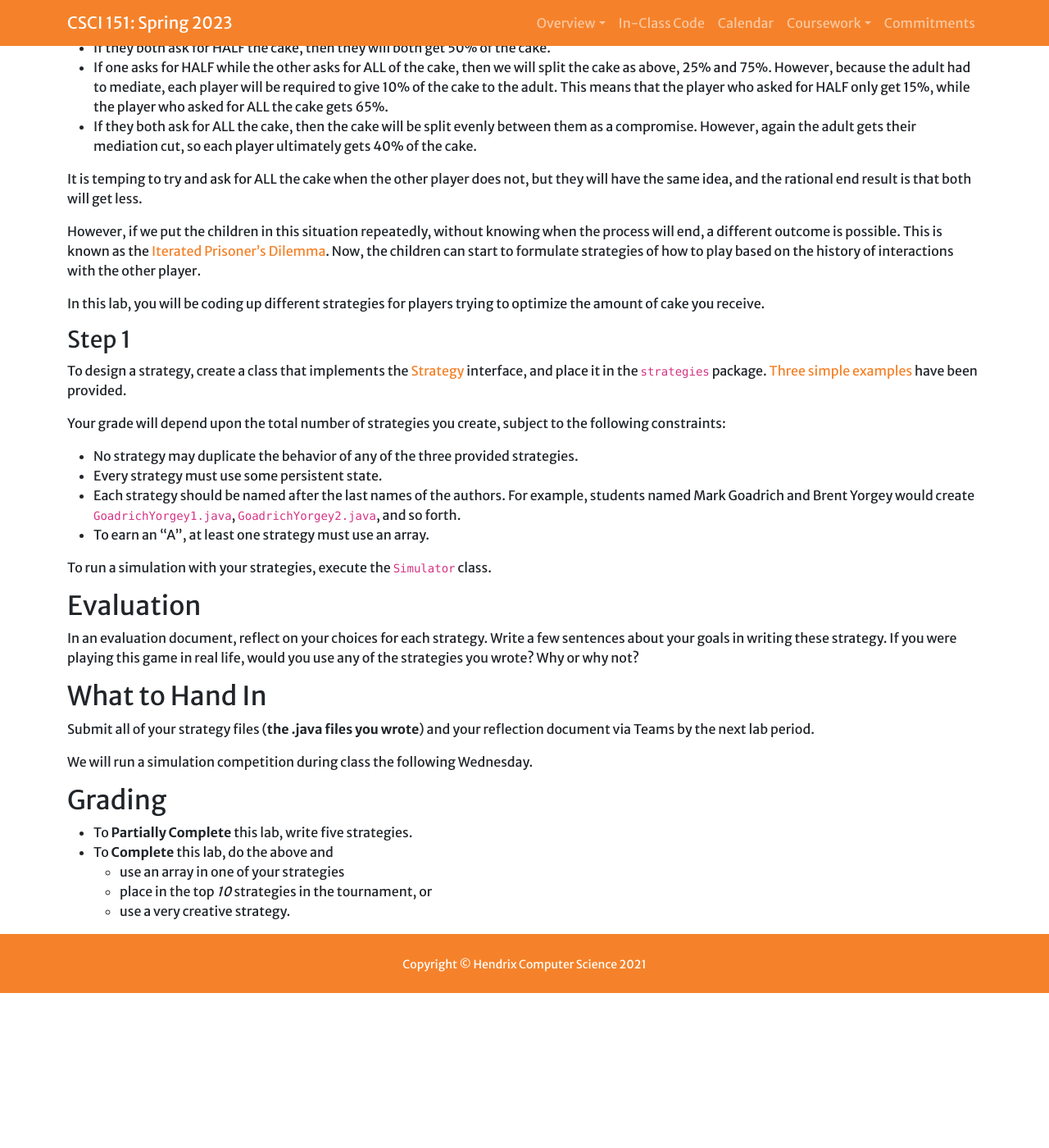
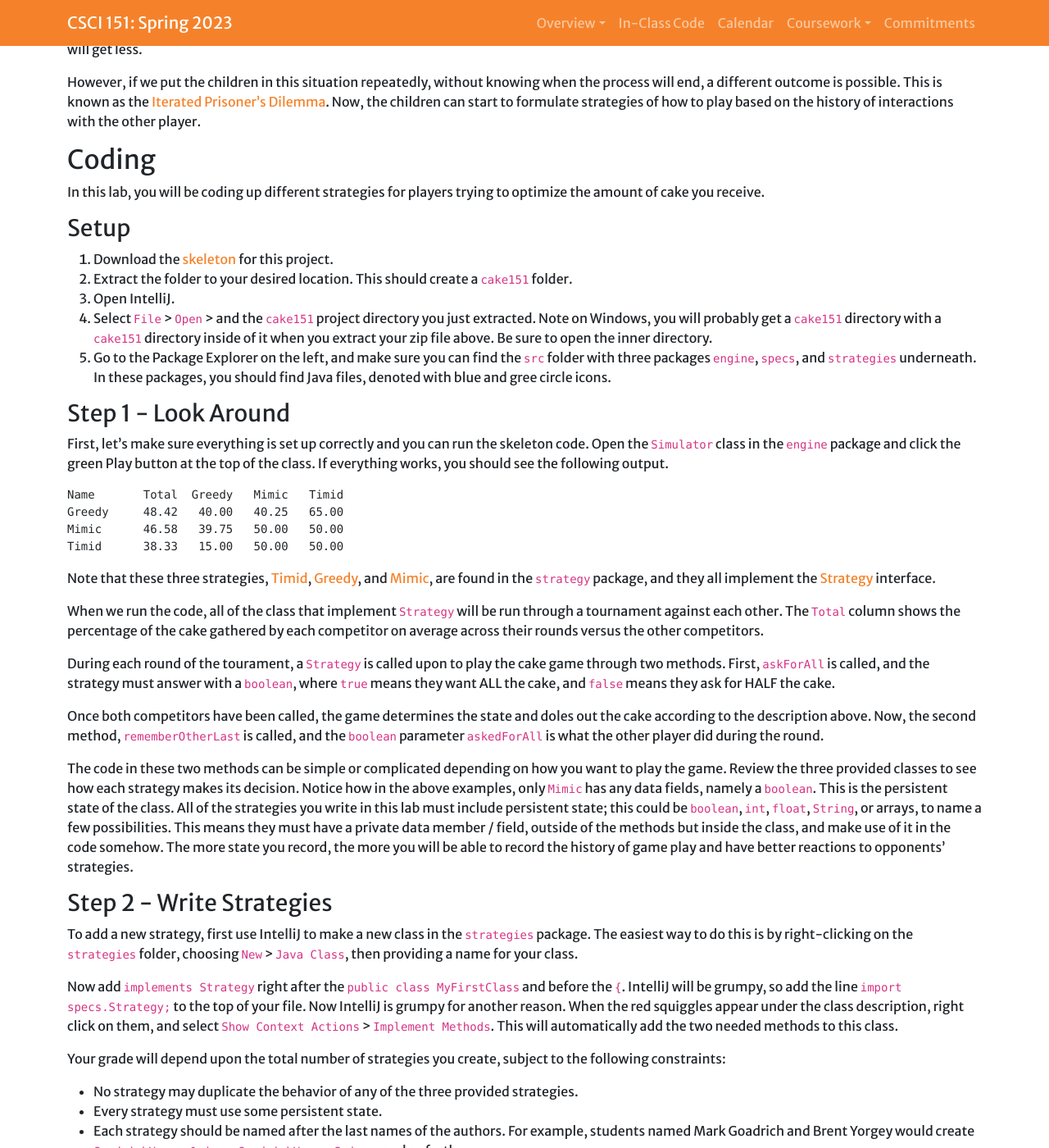
Before and after one commit to Hendrix-CS/csci151, a Jekyll site: the page built from labs/cake.md, in a window 1280 px wide and 1400 px high, scrolled down 765 px. Shown: the whole window at 82% size. Built offline with Jekyll 4.4.1, drawn with Linux system fonts in a browser that asks for light colours; a script that is not in the unit is left out; our own code applies the rules of GitHub Pages for plain Markdown files; before the commit the page ends 1976 px from its top, so only the background shows below that; some of the changed text lies outside the part shown.

Commit message:
Updated TA hours, revised Lab 2 with much more description.

````diff
--- a/labs/cake.md
+++ b/labs/cake.md
@@ -9,16 +9,6 @@ worktitle: How to Divide a Cake
 
 In this lab, we will develop computational strategies for a simple game
 about dividing a cake.
-
-## Materials
-
-
-1.  Download the [skeleton](../code/cake151.zip) for this project.
-2.  Extract the file to your desired location.
-3.  Open IntelliJ.
-4.  Select `File` \> `Open` \> and the project directory.
-5.  Go to the Package Explorer, and make sure the desired files are in
-    place.
 
 ## Description
 
@@ -48,16 +38,46 @@ Dilemma](https://en.wikipedia.org/wiki/Prisoner's_dilemma#The_iterated_prisoner'
 Now, the children can start to formulate strategies of how to play based on
 the history of interactions with the other player.
 
+## Coding
+
 In this lab, you will be coding up different strategies for players trying
 to optimize the amount of cake you receive.
 
-### Step 1
+### Setup
 
-To design a strategy, create a class that implements the
-[Strategy](../code/Strategy.java) interface, and place it in the
-`strategies` package. [Three](../code/Timid.java)
-[simple](../code/Greedy.java) [examples](../code/Mimic.java) have been
-provided.
+1.  Download the [skeleton](../code/cake151.zip) for this project.
+2.  Extract the folder to your desired location. This should create a `cake151` folder.
+3.  Open IntelliJ.
+4.  Select `File` \> `Open` \> and the `cake151` project directory you just extracted. Note on Windows, you will probably get a `cake151` directory with a `cake151` directory inside of it when you extract your zip file above. Be sure to open the inner directory.
+5.  Go to the Package Explorer on the left, and make sure you can find the `src` folder with three packages `engine`, `specs`, and `strategies` underneath. In these packages, you should find Java files, denoted with blue and gree circle icons.
+
+### Step 1 - Look Around
+
+First, let's make sure everything is set up correctly and you can run the skeleton code. Open the `Simulator` class in the `engine` package and click the green Play button at the top of the class. If everything works, you should see the following output.
+
+```
+Name       Total  Greedy   Mimic   Timid
+Greedy     48.42   40.00   40.25   65.00
+Mimic      46.58   39.75   50.00   50.00
+Timid      38.33   15.00   50.00   50.00
+```
+
+Note that these three strategies, [Timid](../code/Timid.java),
+[Greedy](../code/Greedy.java), and [Mimic](../code/Mimic.java), are found in the `strategy` package, and they all implement the [Strategy](../code/Strategy.java) interface.
+
+When we run the code, all of the class that implement `Strategy` will be run through a tournament against each other. The `Total` column shows the percentage of the cake gathered by each competitor on average across their rounds versus the other competitors.
+
+During each round of the tourament, a `Strategy` is called upon to play the cake game through two methods. First, `askForAll` is called, and the strategy must answer with a `boolean`, where `true` means they want ALL the cake, and `false` means they ask for HALF the cake.
+
+Once both competitors have been called, the game determines the state and doles out the cake according to the description above. Now, the second method, `rememberOtherLast` is called, and the `boolean` parameter `askedForAll` is what the other player did during the round.
+
+The code in these two methods can be simple or complicated depending on how you want to play the game. Review the three provided classes to see how each strategy makes its decision. Notice how in the above examples, only `Mimic` has any data fields, namely a `boolean`. This is the persistent state of the class. All of the strategies you write in this lab must include persistent state; this could be `boolean`, `int`, `float`, `String`, or arrays, to name a few possibilities. This means they must have a private data member / field, outside of the methods but inside the class, and make use of it in the code somehow. The more state you record, the more you will be able to record the history of game play and have better reactions to opponents' strategies.
+
+### Step 2 - Write Strategies
+
+To add a new strategy, first use IntelliJ to make a new class in the `strategies` package. The easiest way to do this is by right-clicking on the `strategies` folder, choosing `New` \> `Java Class`, then providing a name for your class.
+
+Now add `implements Strategy` right after the `public class MyFirstClass` and before the `{`. IntelliJ will be grumpy, so add the line `import specs.Strategy;` to the top of your file. Now IntelliJ is grumpy for another reason. When the red squiggles appear under the class description, right click on them, and select `Show Context Actions` \> `Implement Methods`. This will automatically add the two needed methods to this class.
 
 Your grade will depend upon the total number of strategies you create,
 subject to the following constraints:
@@ -70,7 +90,7 @@ subject to the following constraints:
     `GoadrichYorgey2.java`, and so forth.
 -   To earn an "A", at least one strategy must use an array.
 
-To run a simulation with your strategies, execute the `Simulator` class.
+Be sure to regularly run simulations with your strategies, by executing the `Simulator` class, to check on your syntax and semantics as well as performance.
 
 ## Evaluation
 
````
Also changed, not shown: index.md (+1 -1 lines).
